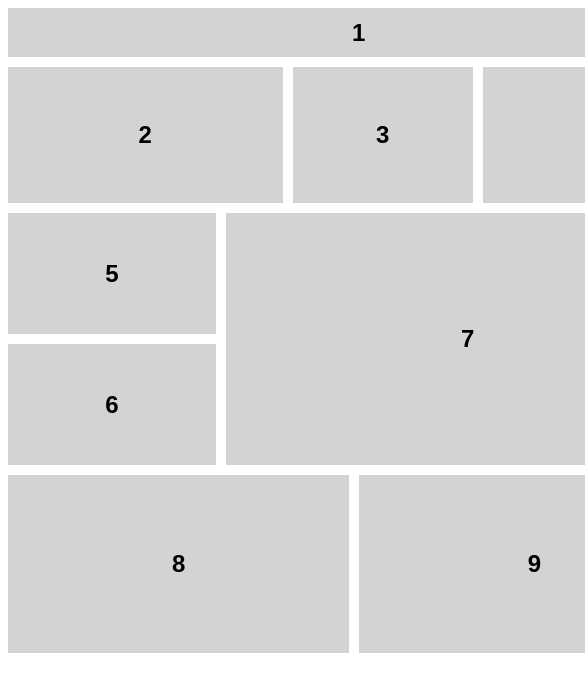
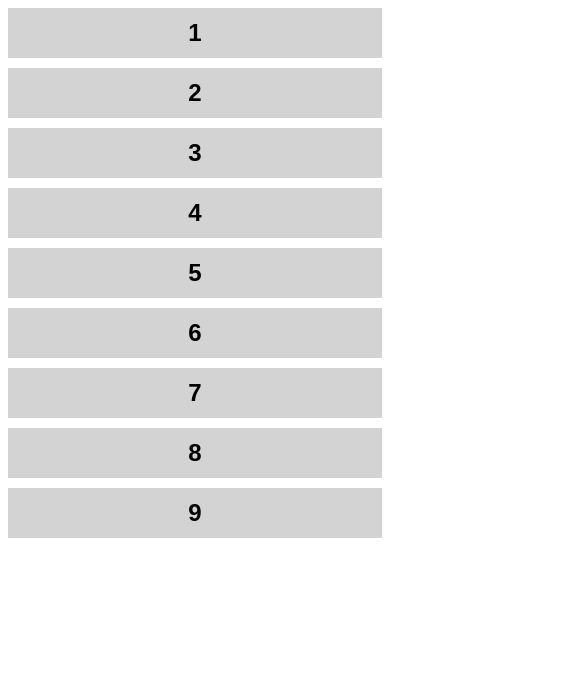
Before and after one commit to AgustinBloise/clase4, a plain HTML site: page index.html in a window 390 px wide. Shown: the top 692 px of the page, 585 px wide, since content can reach past the window. Drawn offline with Linux system fonts and the light colour scheme.

Commit message:
agrego media query

```diff
--- a/style.css
+++ b/style.css
@@ -79,3 +79,76 @@
     grid-row-start: 5;
     grid-row-end: 6;
 }
+
+@media screen and (max-width: 600px){
+
+    .container{
+        display: grid;
+        grid-template-rows: repeat(9,50px);
+        grid-template-columns: 1fr;
+        grid-gap: 10px;
+    }
+
+    .c1{
+        grid-column-start: 1;
+        grid-column-end: 2;
+        grid-row-start: 1;
+        grid-row-end: 2;
+    }
+
+    .c2{
+        grid-column-start: 1;
+        grid-column-end: 2;
+        grid-row-start: 2;
+        grid-row-end: 3;
+    }
+
+    .c3{
+        grid-column-start: 1;
+        grid-column-end: 2;
+        grid-row-start: 3;
+        grid-row-end: 4;
+    }
+
+    .c4{
+        grid-column-start: 1;
+        grid-column-end: 2;
+        grid-row-start: 4;
+        grid-row-end: 5;
+    }
+
+    .c5{
+        grid-column-start: 1;
+        grid-column-end: 2;
+        grid-row-start: 5;
+        grid-row-end: 6;
+    }
+
+    .c6{
+        grid-column-start: 1;
+        grid-column-end: 2;
+        grid-row-start: 6;
+        grid-row-end: 7;
+    }
+
+    .c7{
+        grid-column-start: 1;
+        grid-column-end: 2;
+        grid-row-start: 7;
+        grid-row-end: 8;
+    }
+
+    .c8{
+        grid-column-start: 1;
+        grid-column-end: 2;
+        grid-row-start: 8;
+        grid-row-end: 9;
+    }
+
+    .c9{
+        grid-column-start: 1;
+        grid-column-end: 2;
+        grid-row-start: 9;
+        grid-row-end: 10;
+    }
+}
```
